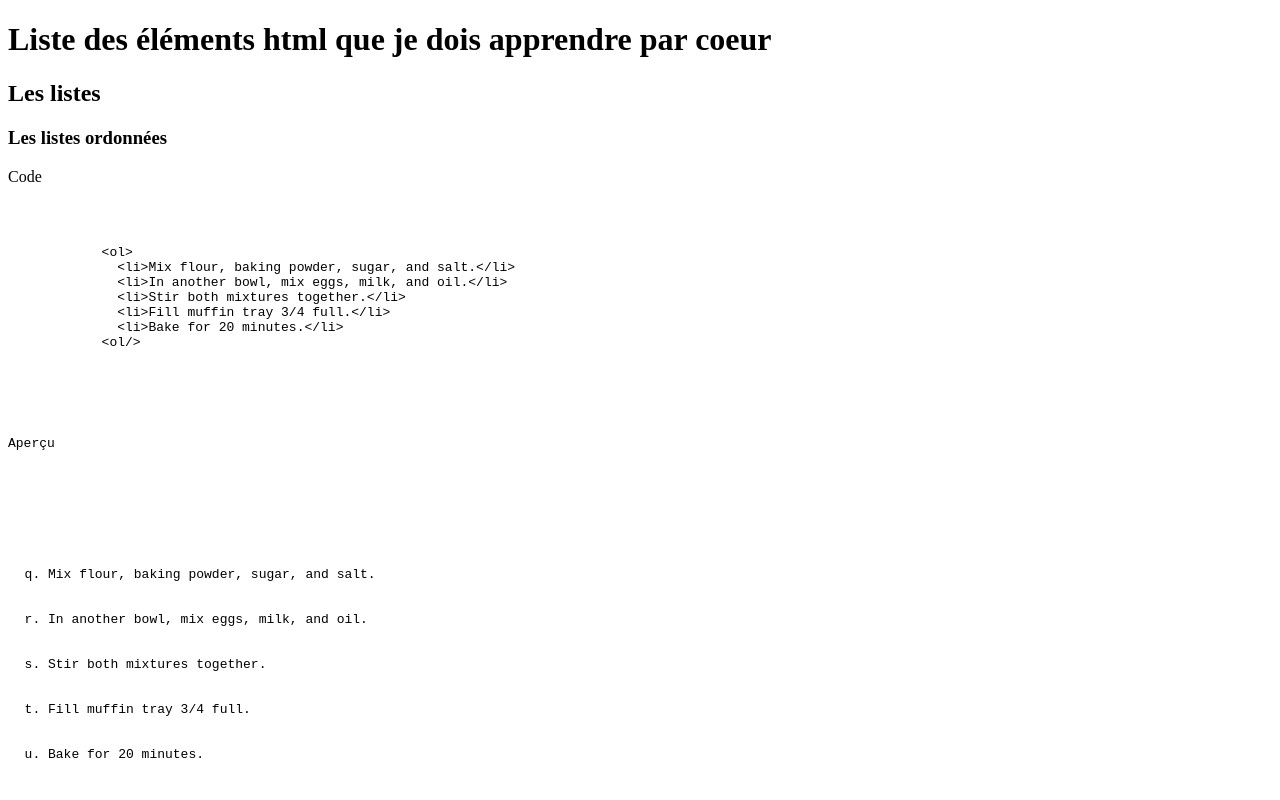
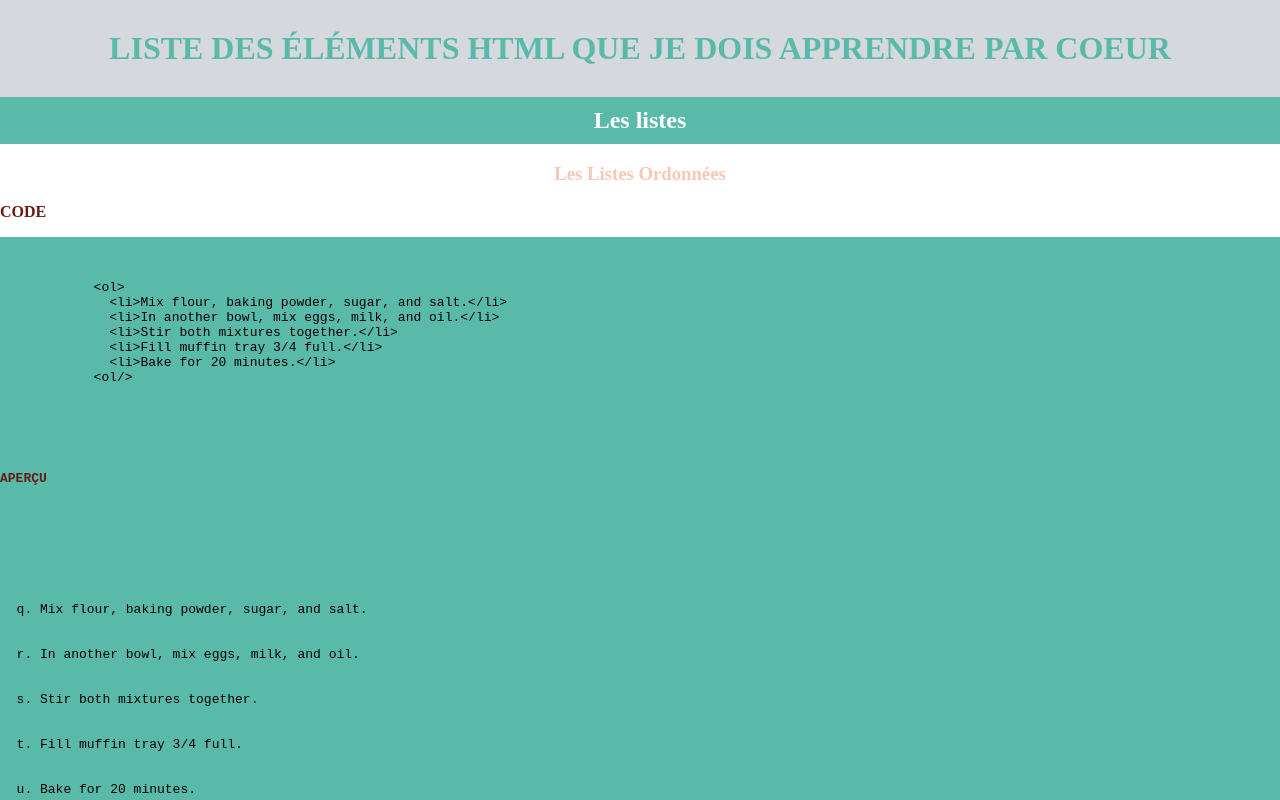
Before and after one commit to drameBoubacar/html5, a plain HTML site: page test.html in a window 1280 px wide. Shown: the top 800 px of the page. Drawn offline with Linux system fonts and the light colour scheme.

Commit message:
ajout du style des titres

```diff
--- a/test.css
+++ b/test.css
@@ -1,4 +1,35 @@
+body {
+    margin: 0;
+}
 h1 {
-   color: #5abaaa;
-   text-transform: uppercase;
+    background: #d5d8dc;
+    color: #5abaaa;
+    margin: 0 0 0 0;
+    padding: 30px 0;
+    text-align: center;
+    text-transform: uppercase;
 }
+
+h2 {
+    background:#5abaaa;
+    color: #FFFFFF;
+    margin: 0;
+    padding: 10px 0;
+    text-align: center;
+}
+
+h3 {
+    color:#f6c8b7;
+    text-align: center;
+    text-transform: capitalize;
+}
+
+p {
+    color:#641e16;
+    font-weight: bold;
+    text-transform: uppercase;
+}
+
+pre {
+    background: #5abaaa;
+}
--- a/test.html
+++ b/test.html
@@ -5,6 +5,7 @@
     <title>Document</title>
     <meta http-equiv="X-UA-Compatible" content="IE=edge">
     <meta name="viewport" content="width=device-width, initial-scale=1.0">
+    <link rel="stylesheet" href="test.css">
 </head>
 <body>
     <h1>Liste des éléments html que je dois apprendre par coeur </h1>
```
